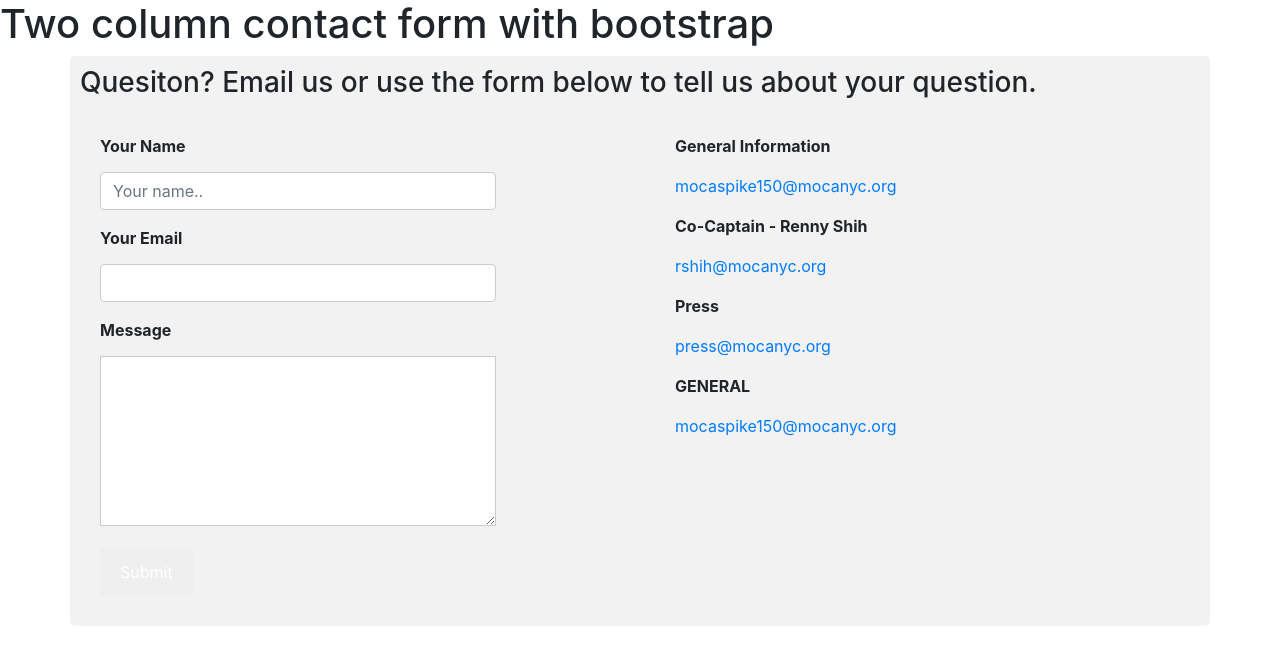
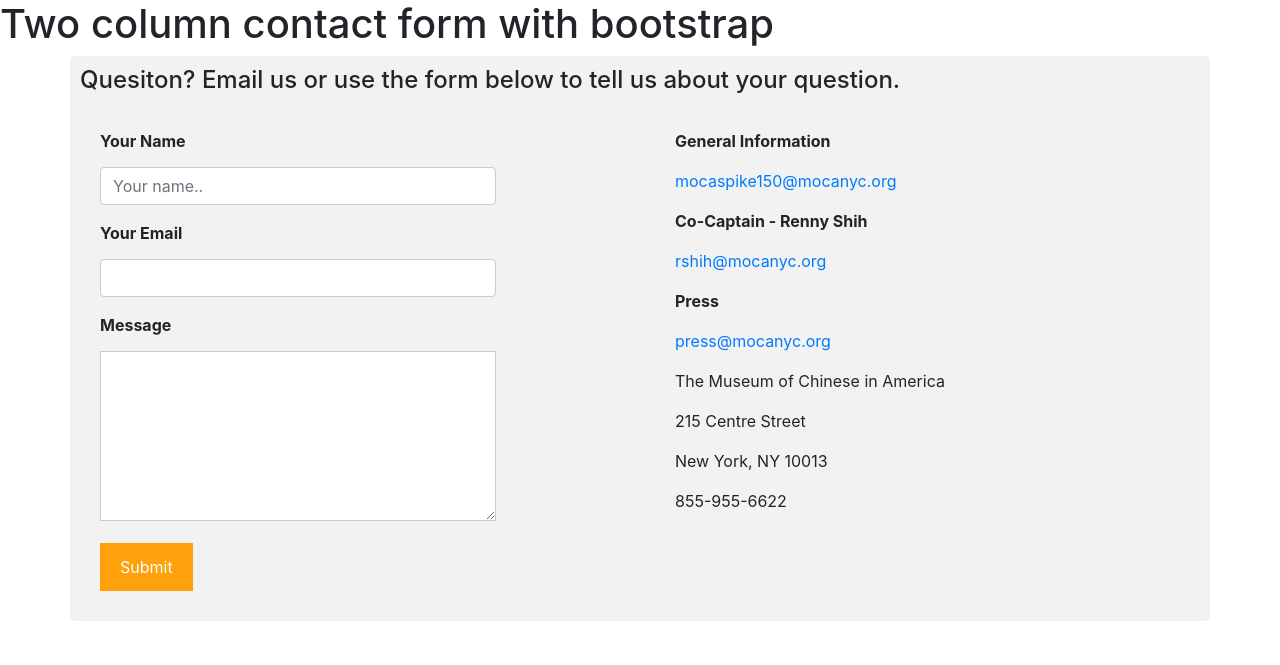
Before and after one commit to mocaspike150/Front-End-Coding, a Jekyll site: the page built from html/contact_us/two-column-contact-form-with-bootstrap.md, in a window 1280 px wide. Shown: the top 665 px of the page. Built offline with Jekyll 4.4.1, drawn with Linux system fonts in a browser that asks for light colours.

Commit message:
Update two-column-contact-form-with-bootstrap.html

```diff
--- a/_includes/two-column-contact-form-with-bootstrap.html
+++ b/_includes/two-column-contact-form-with-bootstrap.html
@@ -17,7 +17,7 @@ input[type=text], input[type=email], select, textarea {
 }
 
 input[type=submit] {
-  background-color: ##FFA10A;
+  background-color: #FFA10A;
   color: white;
   padding: 12px 20px;
   border: none;
@@ -63,8 +63,8 @@ input[type=submit]:hover {
 
 <div class="container">
 	<div class="row">
-    		<div class="col">
-			<h3>Quesiton? Email us or use the form below to tell us about your question.</h3>
+    		<div class="col" style="padding=10px">
+			<h4>Quesiton? Email us or use the form below to tell us about your question.</h4>
 		 </div>
 	</div>
   	<div class="row">
@@ -94,10 +94,12 @@ input[type=submit]:hover {
 				  <p><a href="mailto:rshih@mocanyc.org">rshih@mocanyc.org</a></p>
 
 				   <p><b>Press</b></p>
-				    <p><a href="mailto:press@mocanyc.org">press@mocanyc.org</a></p>
+				   <p><a href="mailto:press@mocanyc.org">press@mocanyc.org</a></p>
+				   <p>The Museum of Chinese in America</p>
+				   <p>215 Centre Street </p>
+				   <p>New York, NY 10013 </p>
+				   <p>855-955-6622</p>
 
-				   <p><b>GENERAL</b></p>
-				   <p><a href="mailto:mocaspike150@mocanyc.org">mocaspike150@mocanyc.org</a></p>
 			      </div>
 			</div>
     		</div>
```
